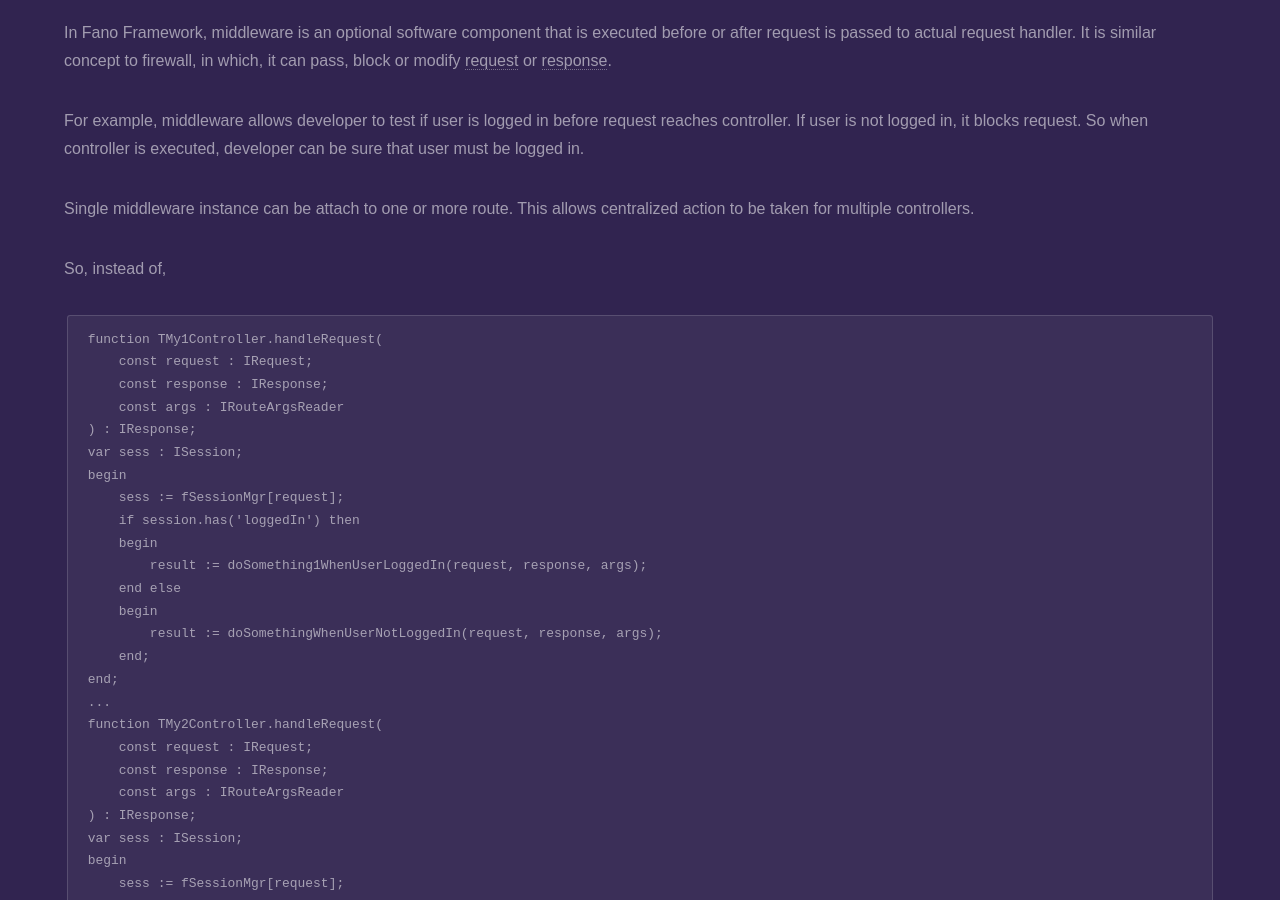
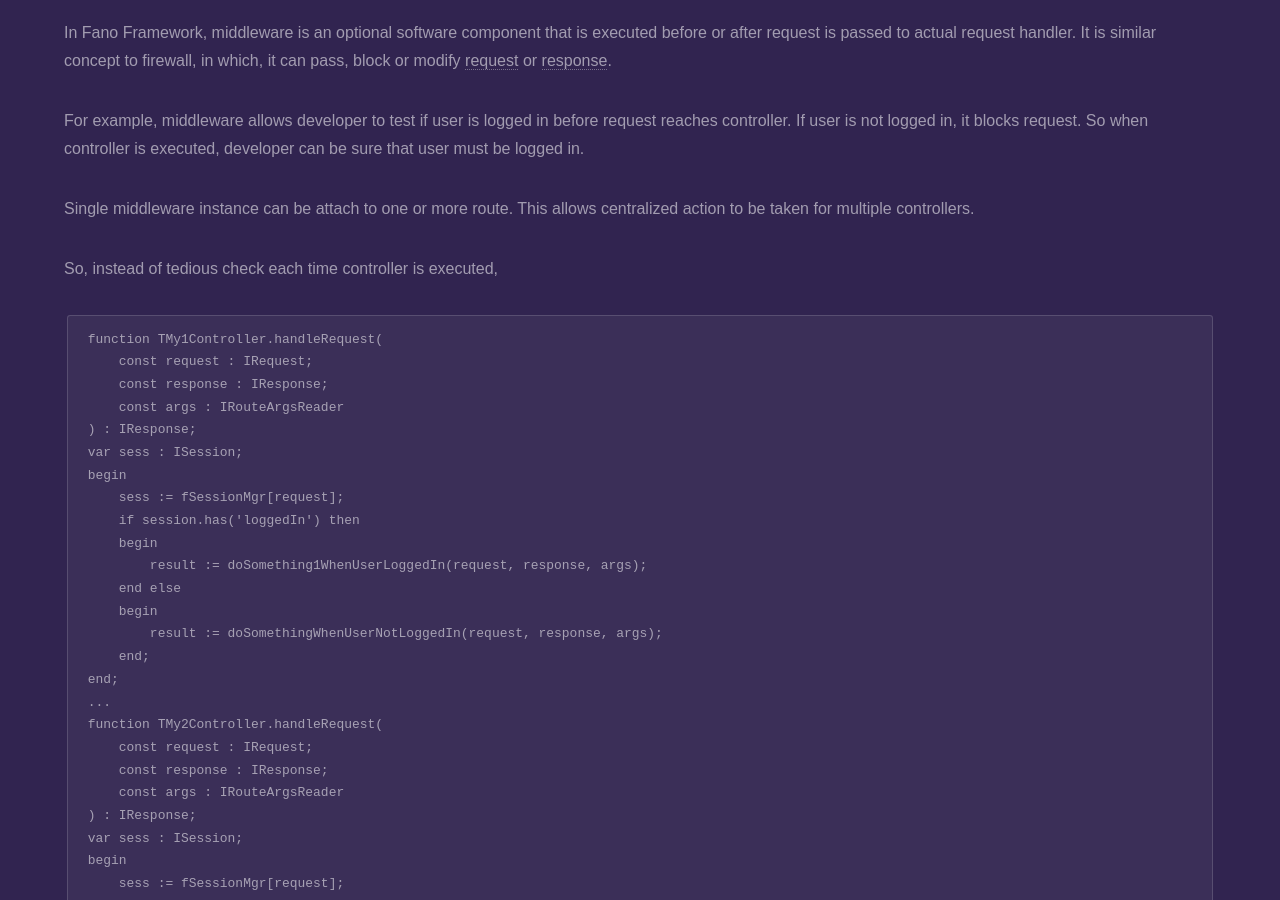
Before and after one commit to fanoframework/fanoframework.github.io, a Jekyll site: the page built from middlewares/index.md, in a window 1280 px wide and 900 px high, scrolled down 331 px. Built offline with Jekyll 4.4.1, drawn with Linux system fonts in a browser that asks for light colours; our own code applies the rules of GitHub Pages for plain Markdown files; some of the changed text lies outside the part shown.

Commit message:
improve middleware content

````diff
--- a/middlewares/index.md
+++ b/middlewares/index.md
@@ -14,7 +14,7 @@
 
 Single middleware instance can be attach to one or more route. This allows centralized action to be taken for multiple controllers.
 
-So, instead of,
+So, instead of tedious check each time controller is executed,
 
 ```
 function TMy1Controller.handleRequest(
````
Also changed, not shown: other parts of middlewares/index.md (+2 -0 lines).
